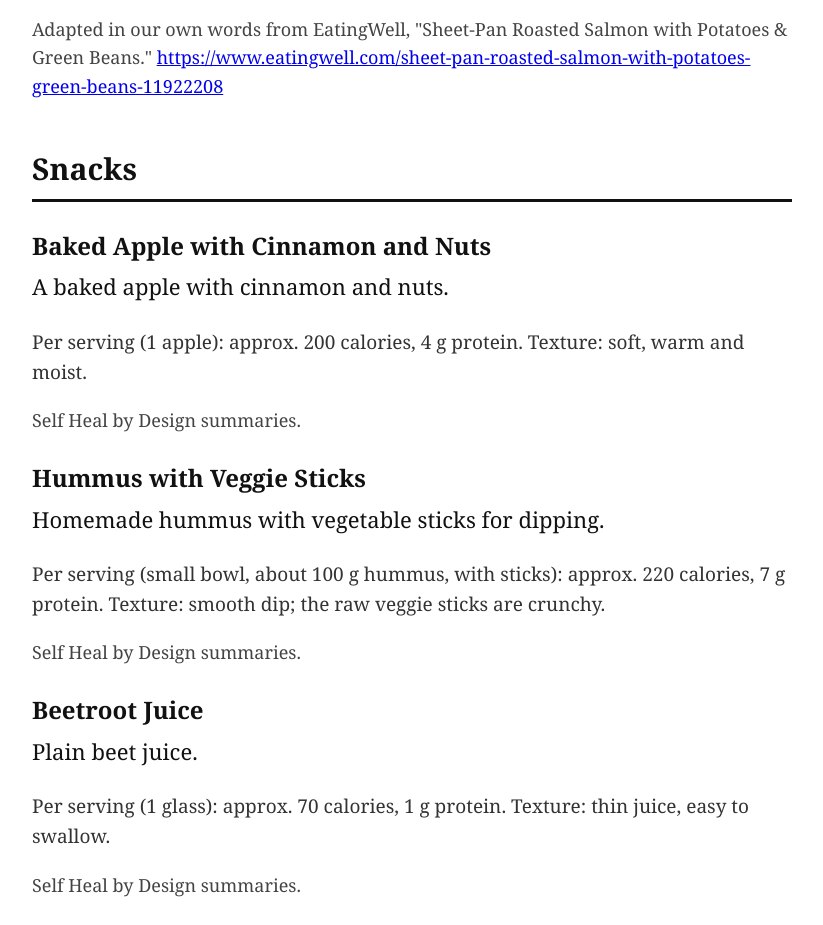
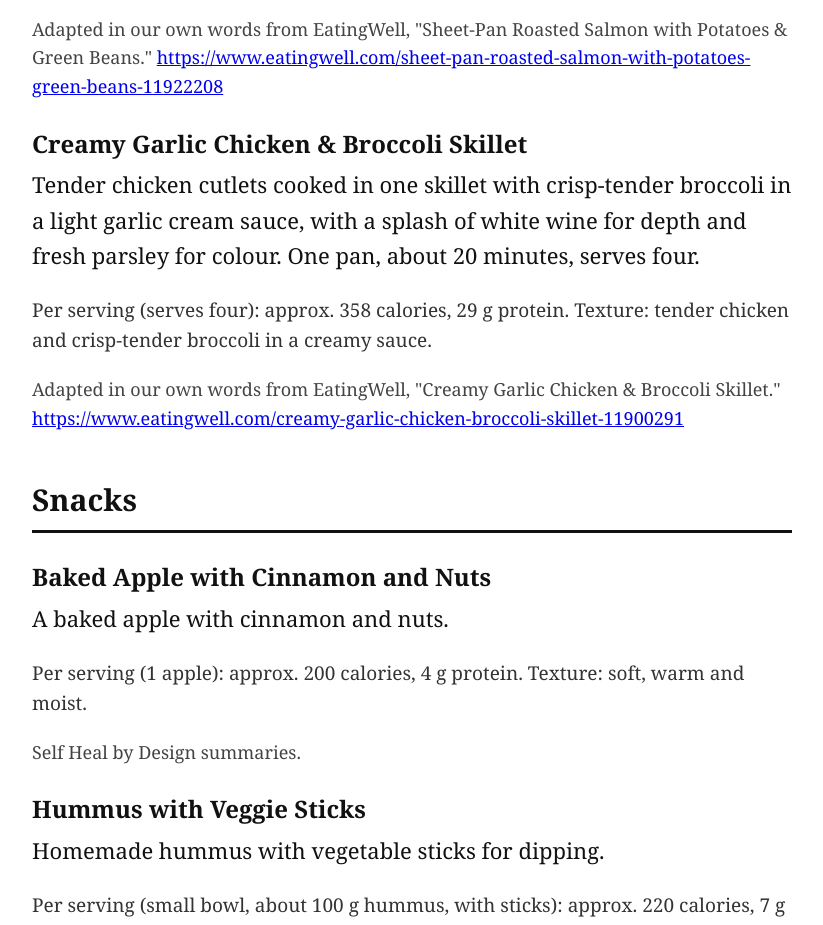
Before and after one commit to ForgeDreams-AI/alisa-cookbook, a plain HTML site: page index.html in a window 1280 px wide. Shown: the part 8640-9565 px from the top of the page, without its empty margins (228-1051 px from the left). Drawn offline with Linux system fonts and the light colour scheme.

Commit message:
Add Creamy Garlic Chicken & Broccoli Skillet (EatingWell) to Dinner

```diff
--- a/index.html
+++ b/index.html
@@ -153,6 +153,11 @@
 <p class="nutrition">Per serving (serves four): approx. 480 calories, 35 g protein. Texture: tender, flaky salmon; soft potatoes; tender-crisp green beans.</p>
 <p class="source">Adapted in our own words from EatingWell, "Sheet-Pan Roasted Salmon with Potatoes &amp; Green Beans." <a href="https://www.eatingwell.com/sheet-pan-roasted-salmon-with-potatoes-green-beans-11922208">https://www.eatingwell.com/sheet-pan-roasted-salmon-with-potatoes-green-beans-11922208</a></p>
 
+<h3>Creamy Garlic Chicken &amp; Broccoli Skillet</h3>
+<p>Tender chicken cutlets cooked in one skillet with crisp-tender broccoli in a light garlic cream sauce, with a splash of white wine for depth and fresh parsley for colour. One pan, about 20 minutes, serves four.</p>
+<p class="nutrition">Per serving (serves four): approx. 358 calories, 29 g protein. Texture: tender chicken and crisp-tender broccoli in a creamy sauce.</p>
+<p class="source">Adapted in our own words from EatingWell, "Creamy Garlic Chicken &amp; Broccoli Skillet." <a href="https://www.eatingwell.com/creamy-garlic-chicken-broccoli-skillet-11900291">https://www.eatingwell.com/creamy-garlic-chicken-broccoli-skillet-11900291</a></p>
+
 <h2>Snacks</h2>
 <h3>Baked Apple with Cinnamon and Nuts</h3>
 <p>A baked apple with cinnamon and nuts.</p>
```
